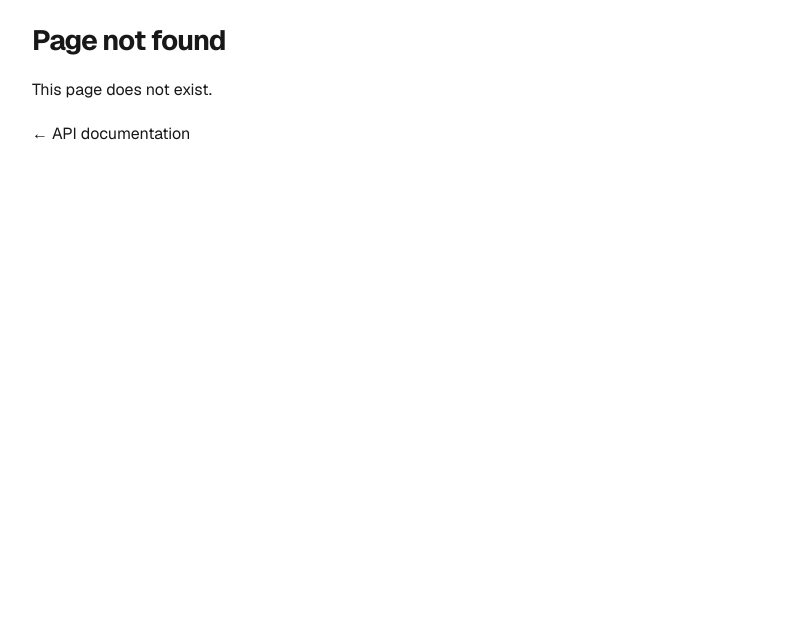
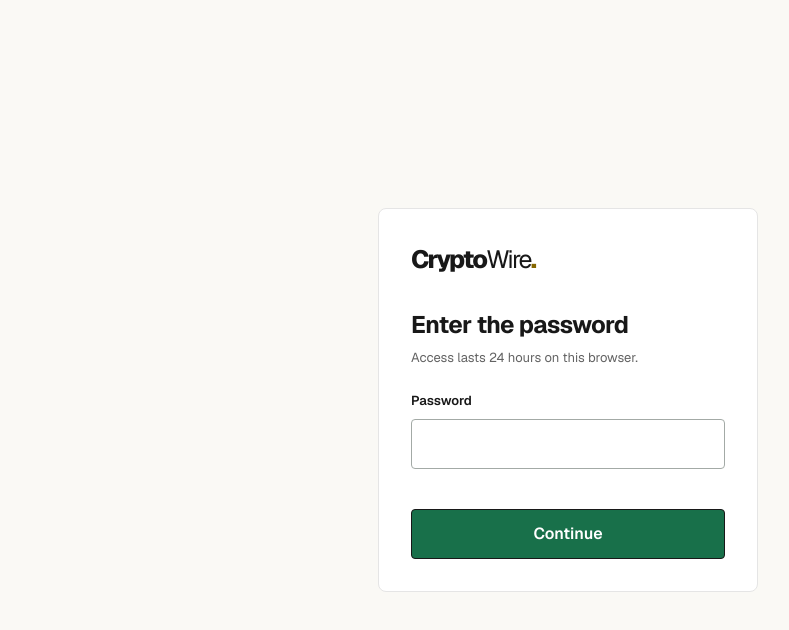
Before and after one commit to alexradulescu/eqdesk, a Next.js app: page /login in a window 1280 px wide. Before the commit this address had no page. Shown: the top 630 px of the page, without its empty margins (72-861 px from the left). Built offline with nearby package versions, Linux system fonts and the light colour scheme.

Commit message:
feat: gate site and APIs with 24-hour password access

```diff
--- /dev/null
+++ b/app/api/session/route.ts
@@ -0,0 +1,31 @@
+import { NextResponse } from "next/server";
+import {
+  createSession,
+  PASSWORD,
+  SESSION_COOKIE,
+  SESSION_SECONDS,
+} from "@/lib/access";
+
+export async function POST(request: Request) {
+  const data = await request.formData();
+  if (data.get("password") !== PASSWORD) {
+    return Response.json(
+      { error: "Incorrect password. Try again." },
+      { status: 401 },
+    );
+  }
+  const response = NextResponse.json(
+    { ok: true },
+    {
+      headers: { "Cache-Control": "no-store" },
+    },
+  );
+  response.cookies.set(SESSION_COOKIE, createSession(), {
+    httpOnly: true,
+    secure: new URL(request.url).protocol === "https:",
+    sameSite: "lax",
+    path: "/",
+    maxAge: SESSION_SECONDS,
+  });
+  return response;
+}
--- /dev/null
+++ b/app/login/login.css
@@ -0,0 +1,60 @@
+.login-screen {
+  display: grid;
+  place-items: center;
+  min-height: 100svh;
+  padding: 24px;
+  background: #faf9f5;
+}
+.login-card {
+  width: 100%;
+  max-width: 380px;
+  padding: 32px;
+  border: 1px solid var(--border);
+  border-radius: 8px;
+  background: white;
+}
+.login-card .logotype {
+  font-size: 25px;
+}
+.login-card h1 {
+  margin-top: 32px;
+  font-size: 24px;
+  letter-spacing: -0.6px;
+}
+.login-card p {
+  margin-top: 8px;
+  font-size: 13px;
+  color: var(--muted);
+}
+.login-card label {
+  display: block;
+  margin-top: 24px;
+  margin-bottom: 8px;
+  font-size: 13px;
+  font-weight: 600;
+}
+.login-card input {
+  width: 100%;
+  padding: 12px;
+  border: 1px solid #a3aaa6;
+  border-radius: 4px;
+  font-size: 16px;
+}
+.login-card .login-error {
+  min-height: 20px;
+  color: #a12727;
+}
+.login-card button {
+  width: 100%;
+  padding: 12px;
+  margin-top: 12px;
+  border-radius: 4px;
+  background: #18704a;
+  color: white;
+  font-weight: 600;
+  cursor: pointer;
+}
+.login-card button:disabled {
+  opacity: 0.65;
+  cursor: wait;
+}
--- /dev/null
+++ b/app/login/page.tsx
@@ -0,0 +1,64 @@
+"use client";
+
+import { useState } from "react";
+import "./login.css";
+
+export default function Login() {
+  const [error, setError] = useState("");
+  const [pending, setPending] = useState(false);
+
+  async function unlock(event: React.SubmitEvent<HTMLFormElement>) {
+    event.preventDefault();
+    setPending(true);
+    setError("");
+    try {
+      const response = await fetch("/api/session", {
+        method: "POST",
+        body: new FormData(event.currentTarget),
+      });
+      if (!response.ok) {
+        setError("Incorrect password. Try again.");
+        return;
+      }
+      const next =
+        new URLSearchParams(window.location.search).get("next") || "/";
+      const destination = new URL(next, window.location.origin);
+      window.location.assign(
+        destination.origin === window.location.origin ? destination.href : "/",
+      );
+    } catch {
+      setError("Could not connect. Try again.");
+    } finally {
+      setPending(false);
+    }
+  }
+
+  return (
+    <main id="main-content" className="login-screen">
+      <form className="login-card" onSubmit={unlock}>
+        <span className="logotype">
+          Crypto<span>Wire</span>
+          <span className="brand-dot">.</span>
+        </span>
+        <h1>Enter the password</h1>
+        <p>Access lasts 24 hours on this browser.</p>
+        <label htmlFor="password">Password</label>
+        <input
+          id="password"
+          name="password"
+          type="password"
+          autoComplete="current-password"
+          required
+          aria-describedby={error ? "login-error" : undefined}
+          aria-invalid={Boolean(error)}
+        />
+        <p id="login-error" role="alert" className="login-error">
+          {error}
+        </p>
+        <button type="submit" disabled={pending}>
+          {pending ? "Checking…" : "Continue"}
+        </button>
+      </form>
+    </main>
+  );
+}
--- a/components/prices.tsx
+++ b/components/prices.tsx
@@ -1,11 +1,13 @@
 "use client";
 
 import { useEffect, useState } from "react";
+import { PASSWORD } from "@/lib/api-token";
 import type { Price } from "@/lib/cryptowire/types";
 
 async function fetchPrices(url: string, signal: AbortSignal): Promise<Price[]> {
   const response = await fetch(url, {
     cache: "no-store",
+    headers: { Authorization: `Bearer ${PASSWORD}` },
     signal: AbortSignal.any([signal, AbortSignal.timeout(10000)]),
   });
   if (!response.ok) throw new Error("Prices unavailable");
--- /dev/null
+++ b/lib/access.ts
@@ -0,0 +1,27 @@
+import { createHmac, timingSafeEqual } from "node:crypto";
+
+import { PASSWORD } from "./api-token";
+
+export { PASSWORD } from "./api-token";
+export const SESSION_COOKIE = "cryptowire-session";
+export const SESSION_SECONDS = 24 * 60 * 60;
+
+function sign(value: string) {
+  return createHmac("sha256", PASSWORD).update(value).digest("hex");
+}
+
+export function createSession(now = Date.now()) {
+  const expires = String(now + SESSION_SECONDS * 1000);
+  return `${expires}.${sign(expires)}`;
+}
+
+export function validSession(value: string | undefined, now = Date.now()) {
+  if (!value) return false;
+  const [expires, signature = ""] = value.split(".");
+  const expected = sign(expires);
+  return (
+    Number(expires) > now &&
+    /^[a-f0-9]{64}$/.test(signature) &&
+    timingSafeEqual(Buffer.from(signature), Buffer.from(expected))
+  );
+}
--- /dev/null
+++ b/lib/api-token.ts
@@ -0,0 +1,2 @@
+// Shared exercise password, intentionally documented for API callers.
+export const PASSWORD = "BullishToMars@2027!";
--- a/lib/cryptowire/client.ts
+++ b/lib/cryptowire/client.ts
@@ -1,4 +1,5 @@
 import "server-only";
+import { PASSWORD } from "@/lib/access";
 
 // Set this to the public mock API URL when running the API separately.
 export const apiOrigin = process.env.CRYPTOWIRE_API_URL ?? "";
@@ -7,6 +8,7 @@ const apiUrl = apiOrigin || "http://localhost:3000";
 export async function fetchApi<T>(path: string): Promise<T | null> {
   const response = await fetch(`${apiUrl}/api${path}`, {
     cache: "no-store",
+    headers: { Authorization: `Bearer ${PASSWORD}` },
     signal: AbortSignal.timeout(15000),
   });
   if (response.status === 404) return null;
--- /dev/null
+++ b/proxy.ts
@@ -0,0 +1,32 @@
+import { type NextRequest, NextResponse } from "next/server";
+import { PASSWORD, SESSION_COOKIE, validSession } from "@/lib/access";
+import { json } from "@/lib/cryptowire/api";
+
+export function proxy(request: NextRequest) {
+  const path = request.nextUrl.pathname;
+  if (path === "/login" || path === "/api/session") return NextResponse.next();
+  const api = path.startsWith("/api/");
+  if (api && request.method === "OPTIONS") {
+    return new Response(null, {
+      status: 204,
+      headers: {
+        "Access-Control-Allow-Origin": "*",
+        "Access-Control-Allow-Methods": "GET, HEAD, OPTIONS",
+        "Access-Control-Allow-Headers": "Authorization, Content-Type",
+        "Cache-Control": "no-store",
+      },
+    });
+  }
+  const session = validSession(request.cookies.get(SESSION_COOKIE)?.value);
+  const bearer = request.headers.get("authorization") === `Bearer ${PASSWORD}`;
+  if (session || (api && bearer)) return NextResponse.next();
+  if (api)
+    return json({ error: "Unauthorized. Send a valid bearer token." }, 401);
+  const login = new URL("/login", request.url);
+  login.searchParams.set("next", path + request.nextUrl.search);
+  return NextResponse.redirect(login);
+}
+
+export const config = {
+  matcher: ["/((?!_next/|images/|favicon.ico).*)"],
+};
```
Also changed, not shown: 1 other file (tests, documents, lock files or other folders).
